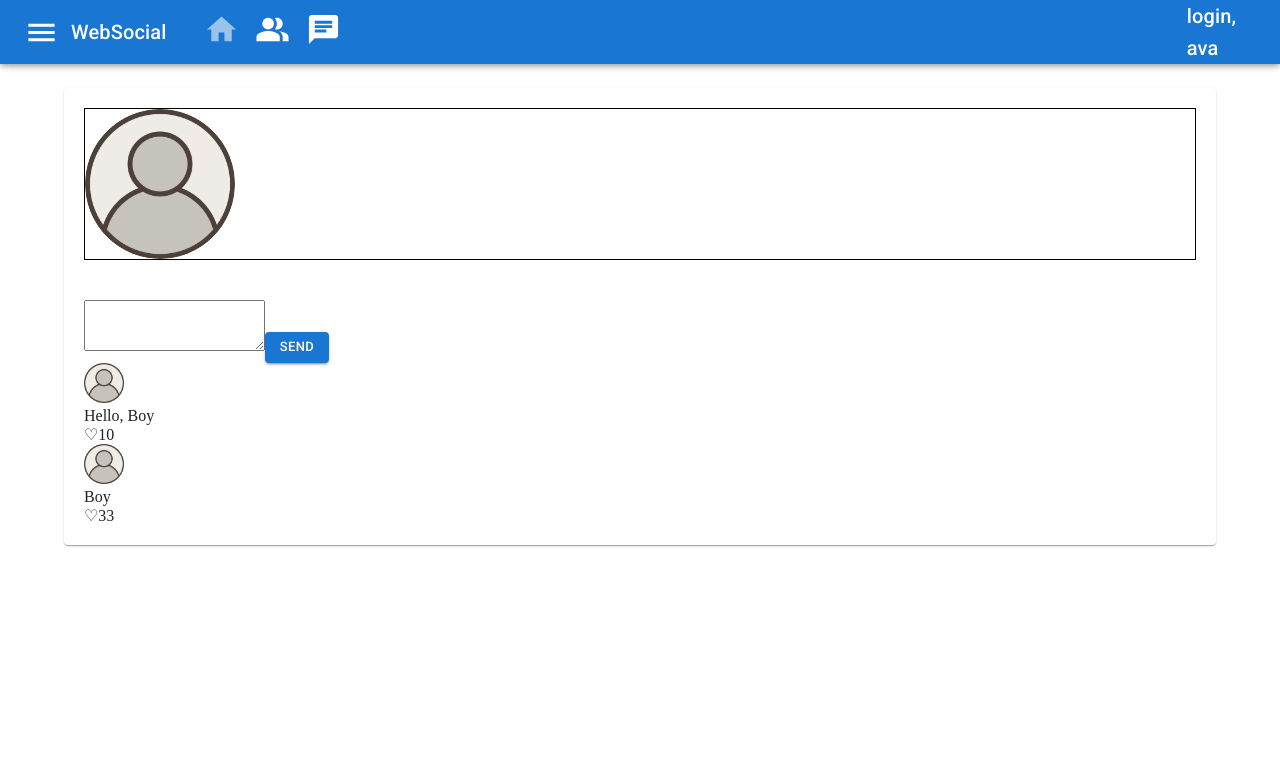
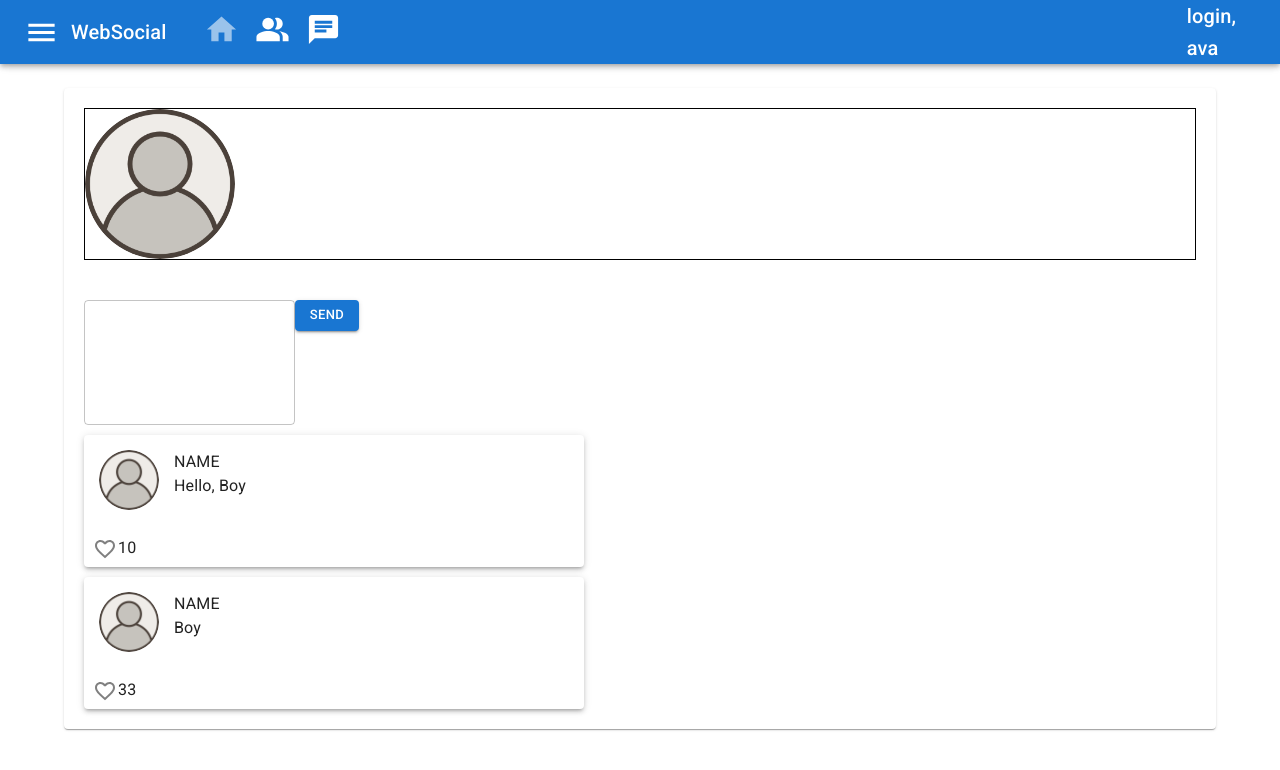
Before and after one commit to LeonShus/SocialTS, a React (Create React App) app: page /profile in a window 1280 px wide. Shown: the top 770 px of the page. Built offline with nearby package versions, Linux system fonts and the light colour scheme; no server answers.

Commit message:
delete some css files

```diff
--- a/src/Components/Dialogs/DialogItem/DialogItem.module.css
+++ b/src/Components/Dialogs/DialogItem/DialogItem.module.css
@@ -1,7 +1,3 @@
-.paperStyle {
-    margin-bottom: 15px;
-    min-width: 200px;
-}
 
 .navLinkStyle {
     text-decoration: none;
--- a/src/Components/Dialogs/DialogItem/DialogItem.tsx
+++ b/src/Components/Dialogs/DialogItem/DialogItem.tsx
@@ -11,7 +11,7 @@ type DialogItemPropsType = {
 
 const DialogItem: React.FC<DialogItemPropsType> = (props) => {
     return (
-        <Paper className={classes.paperStyle}
+        <Paper sx={{minWidth: "200px", mb: "15px"}}
                elevation={3}
         >
             <Grid container sx={{padding: "10px"}} spacing={1}>
--- a/src/Components/Dialogs/Dialogs.module.css
+++ /dev/null
@@ -1,3 +0,0 @@
-.messagesWindow {
-    pading: 20px
-}
--- a/src/Components/Profile/MyPosts/MyPosts.module.css
+++ /dev/null
@@ -1,3 +0,0 @@
-.avatar{
-    height: 50px;
-}
--- a/src/Components/Profile/MyPosts/MyPosts.tsx
+++ b/src/Components/Profile/MyPosts/MyPosts.tsx
@@ -1,7 +1,7 @@
 import React, {ChangeEvent} from "react";
-import Post from "./Post/Post";
+import {Post} from "./Post/Post";
 import {PostDataType} from "../../../Redux/Reducers/ProfileReducer";
-import Button from "@mui/material/Button"
+import {Button, Grid, TextField} from "@mui/material";
 
 type MyPostsType = {
     changePostArea: (e: string) => void
@@ -17,16 +17,25 @@ const MyPosts = ({addPost, changePostArea, newPostText, postsData}: MyPostsType)
     let posts = postsData.map((el) => <Post key={el.id} message={el.message} likeCount={el.likeCount}/>)
 
     return (
-        <div>
-            <div>
-                <textarea rows={3} onChange={changeArea} value={newPostText}></textarea>
+        <Grid container>
+            <Grid item>
+                <TextField multiline
+                           rows={4}
+                           onChange={changeArea}
+                           value={newPostText}
+                />
 
                 <Button onClick={addPost} size={"small"} variant="contained">Send</Button>
-            </div>
-            {posts}
+            </Grid>
+
+            <Grid container>
+                <Grid item>
+                    {posts}
+                </Grid>
+            </Grid>
 
 
-        </div>
+        </Grid>
     )
 }
 
--- a/src/Components/Profile/MyPosts/Post/Post.tsx
+++ b/src/Components/Profile/MyPosts/Post/Post.tsx
@@ -1,16 +1,71 @@
 import React from "react";
-import classes from "./Post.module.css"
 import userDef from "../../../../DefaultItems/Img/userDef.png"
+import {Avatar, Checkbox, Grid, Paper, Typography} from "@mui/material";
+import {Favorite, FavoriteBorder} from "@mui/icons-material";
 
+type PostPropsType = {
+    message: string
+    likeCount: number
+}
 
-const Post = (props: any) => {
+export const Post = (props: PostPropsType) => {
     return (
-        <div>
-            <img className={classes.avatar} src={userDef} alt="avatar"/>
-            <div>{props.message}</div>
-            &#9825;{ props.likeCount}
-        </div>
+        <Paper elevation={3}
+               sx={{mt: "10px"}}
+        >
+            <Grid container
+                  sx={{
+                      padding: "15px",
+                      width: '500px'
+                  }}
+            >
+                <Grid item>
+                    <Avatar src={userDef}
+                            alt="avatar"
+                            sx={{ height: '60px', width: '60px' }}
+                    />
+                </Grid>
+                <Grid item>
+                        <Typography variant={"body1"}
+                                    sx={{ml: "15px"}}
+                        >
+                            NAME
+                        </Typography>
+
+                        <Typography variant={"body1"}
+                                    sx={{ml: "15px"}}
+                        >
+                            {props.message}
+                        </Typography>
+                </Grid>
+
+                <Grid container
+                      sx={{
+                          position: "relative",
+                          left: "-15px",
+                          top: "18px"
+                      }}
+                >
+                    <Checkbox icon={<FavoriteBorder/>}
+                              checkedIcon={<Favorite/>}
+                              sx={{
+                                  color: "gray",
+                                  "&.Mui-checked": {
+                                      color: "red"
+                                  }
+                              }}
+                    />
+                    <Typography sx={{
+                        position: "relative",
+                        left: "-8px",
+                        top: "8px"
+                    }}>
+                        {props.likeCount}
+                    </Typography>
+
+                </Grid>
+            </Grid>
+        </Paper>
+
     )
 }
-
-export default Post
--- a/src/Components/Profile/ProfileContainer.tsx
+++ b/src/Components/Profile/ProfileContainer.tsx
@@ -1,5 +1,4 @@
 import React, {useEffect} from "react";
-import classes from "./Profile.module.css"
 import ProfileInfo from "./PrfileInfo/ProfileInfo";
 import MyPostsContainer from "./MyPosts/MyPostsContainer";
 import {AppStateType} from "../../Redux/ReduxStore";
@@ -33,12 +32,11 @@ const ProfileContainer = ({user, setUserToProfilePageAC}: ProfileContainerPropsT
             <Grid container
                   sx={{padding: "20px"}}
             >
-
                 <ProfileInfo user={user}/>
 
-                <Grid container>
-                    <MyPostsContainer/>
-                </Grid>
+
+                <MyPostsContainer/>
+
             </Grid>
         </Paper>
     )
```
Also changed, not shown: src/Components/Profile/Profile.module.css (added).
